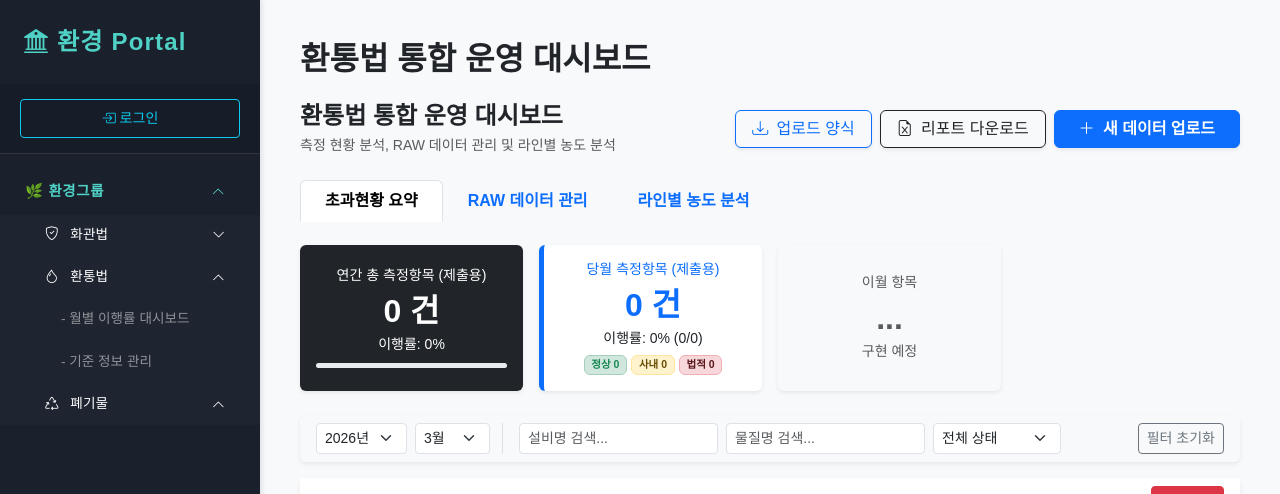
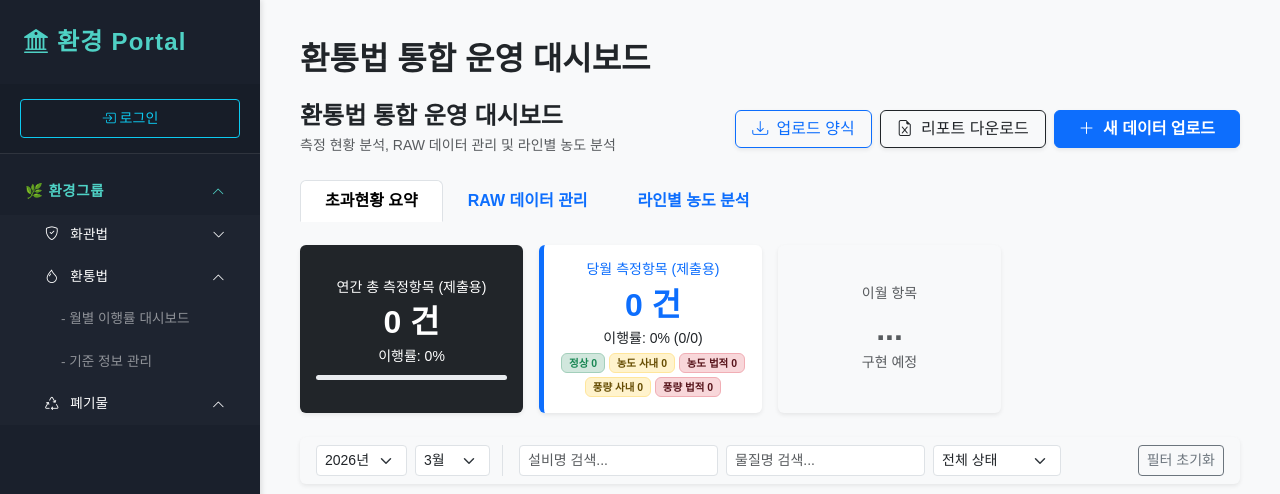
Before and after one commit to jundol-son/environmental-portal, a Django app: page /integrated/ in a window 1280 px wide. Shown: the top 494 px of the page. Run offline with Django 5.2, Linux system fonts and the light colour scheme; data that the repository does not hold is empty.

Commit message:
차트, 카드 수정

```diff
--- a/chemicals/apps.py
+++ b/chemicals/apps.py
@@ -35,7 +35,7 @@ class ChemicalsConfig(AppConfig):
         scheduler.add_job(
                     scheduled_task,
                     'interval',
-                    hours=1,
+                    hours=500,
                     id='nics_crawl_job',
                     replace_existing=True # 중복 실행 방지
                 )
--- a/integrated/templates/integrated/dashboard.html
+++ b/integrated/templates/integrated/dashboard.html
@@ -43,10 +43,12 @@
                         <h6 class="text-primary small mb-2">당월 측정항목 (제출용)</h6>
                         <h2 class="fw-bold text-primary mb-1">{{ due_this_month.total }} 건</h2>
                         <div class="small">이행률: {{ due_this_month.completion_rate }}% ({{ due_this_month.completed }}/{{ due_this_month.total }})</div>
-                        <div class="small mt-1">
+                        <div class="small mt-1 d-flex justify-content-center flex-wrap gap-1">
                             <span class="badge bg-success-subtle text-success border border-success-subtle">정상 {{ due_this_month.normal }}</span>
-                            <span class="badge bg-warning-subtle text-warning-emphasis border border-warning-subtle">사내 {{ due_this_month.internal_exceed }}</span>
-                            <span class="badge bg-danger-subtle text-danger-emphasis border border-danger-subtle">법적 {{ due_this_month.legal_exceed }}</span>
+                            <span class="badge bg-warning-subtle text-warning-emphasis border border-warning-subtle" title="농도 사내기준 초과">농도 사내 {{ due_this_month.conc_internal_exceed }}</span>
+                            <span class="badge bg-danger-subtle text-danger-emphasis border border-danger-subtle" title="농도 법적기준 초과">농도 법적 {{ due_this_month.conc_legal_exceed }}</span>
+                            <span class="badge bg-warning-subtle text-warning-emphasis border border-warning-subtle" title="풍량 사내기준 초과(90% 근접)">풍량 사내 {{ due_this_month.af_internal_exceed }}</span>
+                            <span class="badge bg-danger-subtle text-danger-emphasis border border-danger-subtle" title="풍량 법적기준 초과(용량 초과)">풍량 법적 {{ due_this_month.af_legal_exceed }}</span>
                         </div>
                     </div>
                 </div>
@@ -268,44 +270,72 @@
                 <div class="d-flex gap-2 mb-3 border-bottom pb-3">
                     <button class="btn btn-sm btn-outline-primary" onclick="filterDueModal('all')">전체 ({{ due_this_month.total }})</button>
                     <button class="btn btn-sm btn-outline-success" onclick="filterDueModal('정상')">정상 ({{ due_this_month.normal }})</button>
-                    <button class="btn btn-sm btn-outline-warning" onclick="filterDueModal('사내초과')">사내초과 ({{ due_this_month.internal_exceed }})</button>
-                    <button class="btn btn-sm btn-outline-danger" onclick="filterDueModal('법적초과')">법적초과 ({{ due_this_month.legal_exceed }})</button>
+                    <button class="btn btn-sm btn-outline-warning" onclick="filterDueModal('사내초과')">사내초과 ({{ due_this_month.overall_internal_exceed|default:0 }})</button>
+                    <button class="btn btn-sm btn-outline-danger" onclick="filterDueModal('법적초과')">법적초과 ({{ due_this_month.overall_legal_exceed|default:0 }})</button>
                     <button class="btn btn-sm btn-outline-dark" onclick="filterDueModal('미측정')">미측정 ({{ due_this_month.missing_count }})</button>
                 </div>
                 <div class="table-responsive" style="max-height: 60vh;">
                     <table class="table table-sm table-hover mb-0 small align-middle" id="dueMonthTable">
-                        <thead class="table-light">
+                        <thead class="table-light" style="white-space:nowrap">
                             <tr>
-                                <th>시설</th>
-                                <th>물질</th>
-                                <th class="text-center">상태</th>
+                                <th>시설/물질</th>
+                                <th class="text-center">종합상태</th>
+                                <th class="text-center">농도상태</th>
                                 <th class="text-end">농도</th>
-                                <th class="text-center">기준 (사내/법적)</th>
+                                <th class="text-center">농도기준(사내/법적)</th>
+                                <th class="text-center">풍량상태</th>
+                                <th class="text-end">풍량(m³/min)</th>
+                                <th class="text-center">풍량기준(90%/100%)</th>
                                 <th class="text-center">측정일</th>
                             </tr>
                         </thead>
                         <tbody>
                             {% for item in due_this_month.completed_list %}
-                            <tr data-status="{{ item.log.substance_status }}">
-                                <td><div class="fw-bold">{{ item.config.facility.sec }}</div><div class="text-muted small">{{ item.config.facility.facility_no }}</div></td>
-                                <td>{{ item.config.substance.name }}</td>
+                                {% define '정상' as overall_status %}
+                                {% if item.log.substance_status == '법적초과' or item.log.airflow_status == '법적초과' %}
+                                    {% define '법적초과' as overall_status %}
+                                {% elif item.log.substance_status == '사내초과' or item.log.airflow_status == '사내초과' %}
+                                    {% define '사내초과' as overall_status %}
+                                {% endif %}
+                            <tr data-status="{{ overall_status }}">
+                                <td><div class="fw-bold">{{ item.config.facility.sec }}</div><div class="text-muted small">{{ item.config.substance.name }}</div></td>
                                 <td class="text-center">
-                                    {% if item.log.substance_status == '법적초과' %}<span class="badge bg-danger">법적초과</span>
-                                    {% elif item.log.substance_status == '사내초과' %}<span class="badge bg-warning text-dark">사내초과</span>
+                                    {% if overall_status == '법적초과' %}<span class="badge bg-danger">법적초과</span>
+                                    {% elif overall_status == '사내초과' %}<span class="badge bg-warning text-dark">사내초과</span>
                                     {% else %}<span class="badge bg-success">정상</span>{% endif %}
+                                </td>
+                                <td class="text-center">
+                                    {% if item.log.substance_status == '법적초과' %}<span class="badge bg-danger-subtle text-danger-emphasis border border-danger-subtle">법적</span>
+                                    {% elif item.log.substance_status == '사내초과' %}<span class="badge bg-warning-subtle text-warning-emphasis border border-warning-subtle">사내</span>
+                                    {% else %}<span class="badge bg-success-subtle text-success border border-success-subtle">정상</span>{% endif %}
                                 </td>
                                 <td class="text-end fw-bold">{{ item.log.value }}</td>
                                 <td class="text-center">{{ item.config.substance.val1|default:"-" }} / {{ item.config.substance.val2|default:"-" }}</td>
+                                <td class="text-center">
+                                    {% if item.log.airflow_status == '법적초과' %}<span class="badge bg-danger-subtle text-danger-emphasis border border-danger-subtle">초과</span>
+                                    {% elif item.log.airflow_status == '사내초과' %}<span class="badge bg-warning-subtle text-warning-emphasis border border-warning-subtle">근접</span>
+                                    {% else %}<span class="badge bg-success-subtle text-success border border-success-subtle">정상</span>{% endif %}
+                                </td>
+                                <td class="text-end fw-bold">{{ item.log.air_flow|default:"0" }}</td>
+                                <td class="text-center">
+                                    {% with ncmm=item.config.facility.capacity_ncmm|default:0 acmm=item.config.facility.capacity_acmm|default:0 %}
+                                        {% if ncmm > acmm %}{% define ncmm as capacity %}{% else %}{% define acmm as capacity %}{% endif %}
+                                        {{ capacity|multiply:0.9|floatformat:1 }} / {{ capacity|floatformat:1 }}
+                                    {% endwith %}
+                                </td>
                                 <td class="text-center">{{ item.log.date|date:"Y-m-d" }}</td>
                             </tr>
                             {% endfor %}
                             {% for item in due_this_month.missing_list %}
                             <tr data-status="미측정">
-                                <td><div class="fw-bold">{{ item.config.facility.sec }}</div><div class="text-muted small">{{ item.config.facility.facility_no }}</div></td>
-                                <td>{{ item.config.substance.name }}</td>
+                                <td><div class="fw-bold">{{ item.config.facility.sec }}</div><div class="text-muted small">{{ item.config.substance.name }}</div></td>
                                 <td class="text-center"><span class="badge bg-dark">미측정</span></td>
+                                <td class="text-center">-</td>
                                 <td class="text-end">-</td>
                                 <td class="text-center">{{ item.config.substance.val1|default:"-" }} / {{ item.config.substance.val2|default:"-" }}</td>
+                                <td class="text-center">-</td>
+                                <td class="text-end">-</td>
+                                <td class="text-center">-</td>
                                 <td class="text-center">-</td>
                             </tr>
                             {% endfor %}
@@ -342,19 +372,15 @@
 
     // Chart 렌더링 및 탭/필터 상태 관리
     document.addEventListener('DOMContentLoaded', function() {
-        // Chart 렌더링
+        // Chart 렌더링 (물질별 그룹핑)
         {% for line_name, data in chart_data.items %}
         const ctx{{ forloop.counter }} = document.getElementById('chart-{{ forloop.counter }}').getContext('2d');
-        if (ctx{{ forloop.counter }}) {
+        if (ctx{{ forloop.counter }} && {{ data.datasets|safe }}.length > 0) {
             new Chart(ctx{{ forloop.counter }}, {
-                type: 'scatter',
+                type: 'line', // 기본 타입. 각 데이터셋에서 scatter/line으로 오버라이드
                 data: {
                     labels: {{ data.labels|safe }},
-                    datasets: [
-                        { label: '측정 농도', data: {{ data.values_scatter|safe }}, backgroundColor: '#0d6efd', pointRadius: 6 },
-                        { label: '법적 기준', data: {{ data.legal_line|safe }}, borderColor: '#dc3545', borderWidth: 2, borderDash: [5, 5], type: 'line', pointRadius: 0, fill: false },
-                        { label: '사내 기준', data: {{ data.internal_line|safe }}, borderColor: '#ffc107', borderWidth: 2, type: 'line', pointRadius: 0, fill: false }
-                    ]
+                    datasets: {{ data.datasets|safe }}
                 },
                 options: {
                     responsive: true,
@@ -363,7 +389,15 @@
                         x: { type: 'category', labels: {{ data.labels|safe }}, grid: { display: false } },
                         y: { beginAtZero: true, grid: { color: '#f0f0f0' } }
                     },
-                    plugins: { legend: { position: 'top', labels: { boxWidth: 12, font: { size: 11 } } } }
+                    plugins: {
+                        legend: { position: 'top', labels: { boxWidth: 12, font: { size: 11 } } },
+                        tooltip: { mode: 'index', intersect: false }
+                    },
+                    interaction: {
+                        mode: 'nearest',
+                        axis: 'x',
+                        intersect: false
+                    }
                 }
             });
         }
--- a/integrated/views.py
+++ b/integrated/views.py
@@ -64,9 +64,11 @@ def dashboard_page(request):
 
     annual_completion_rate = round((annual_completed_count / annual_total_required * 100), 1) if annual_total_required > 0 else 0
 
-    # 3. 당월 측정 현황 계산 (법적, 제출용 기준)
+    # 3. 당월 측정 현황 계산 (법적, 제출용 기준) + 풍량 상태 추가
     due_this_month = {
-        'total': 0, 'completed': 0, 'normal': 0, 'internal_exceed': 0, 'legal_exceed': 0,
+        'total': 0, 'completed': 0, 'normal': 0,
+        'conc_internal_exceed': 0, 'conc_legal_exceed': 0,
+        'af_internal_exceed': 0, 'af_legal_exceed': 0,
         'missing_list': [], 'completed_list': []
     }
 
@@ -88,10 +90,23 @@ def dashboard_page(request):
 
             if log:
                 due_this_month['completed'] += 1
-                status = log.substance_status
-                if status == '정상': due_this_month['normal'] += 1
-                elif status == '사내초과': due_this_month['internal_exceed'] += 1
-                elif status == '법적초과': due_this_month['legal_exceed'] += 1
+
+                # 농도 상태 집계
+                if log.substance_status == '사내초과':
+                    due_this_month['conc_internal_exceed'] += 1
+                elif log.substance_status == '법적초과':
+                    due_this_month['conc_legal_exceed'] += 1
+
+                # 풍량 상태 집계
+                if log.airflow_status == '사내초과':
+                    due_this_month['af_internal_exceed'] += 1
+                elif log.airflow_status == '법적초과':
+                    due_this_month['af_legal_exceed'] += 1
+
+                # 둘 다 정상일 때만 정상으로 집계
+                if log.substance_status == '정상' and log.airflow_status == '정상':
+                    due_this_month['normal'] += 1
+
                 due_this_month['completed_list'].append({'config': config, 'log': log})
             else:
                 due_this_month['missing_list'].append({'config': config})
@@ -118,22 +133,100 @@ def dashboard_page(request):
 
     due_this_month['missing_count'] = len(due_this_month['missing_list'])
     due_this_month['completion_rate'] = round((due_this_month['completed'] / due_this_month['total'] * 100), 1) if due_this_month['total'] > 0 else 0
+    due_this_month['conc_total_exceed'] = due_this_month['conc_internal_exceed'] + due_this_month['conc_legal_exceed']
+    due_this_month['af_total_exceed'] = due_this_month['af_internal_exceed'] + due_this_month['af_legal_exceed']
 
-    # 4. 차트 데이터 가공
+    # 모달 필터용 전체 초과 건수 계산 (중복제거)
+    overall_internal_exceed = 0
+    overall_legal_exceed = 0
+    for item in due_this_month['completed_list']:
+        log = item['log']
+        is_legal_exceed = log.substance_status == '법적초과' or log.airflow_status == '법적초과'
+        is_internal_exceed = log.substance_status == '사내초과' or log.airflow_status == '사내초과'
+
+        if is_legal_exceed:
+            overall_legal_exceed += 1
+        elif is_internal_exceed:
+            overall_internal_exceed += 1
+
+    due_this_month['overall_internal_exceed'] = overall_internal_exceed
+    due_this_month['overall_legal_exceed'] = overall_legal_exceed
+
+    # 4. 차트 데이터 가공 (물질별 그룹핑 및 스타일링)
     chart_qs = logs_qs
     if selected_substances:
         chart_qs = chart_qs.filter(Q(substance__name__in=selected_substances) | Q(raw_substance_name__in=selected_substances))
+
     chart_data = {}
     lines = chart_qs.values_list('facility__line', flat=True).distinct()
+
+    # 물질별 색상 팔레트
+    colors = ['#0d6efd', '#198754', '#6f42c1', '#fd7e14', '#20c997', '#d63384', '#ffc107', '#dc3545']
+    color_map = {sub_name: colors[i % len(colors)] for i, sub_name in enumerate(selected_substances)}
+
     for line in lines:
         line_name = line if line else "라인 미지정"
         line_logs = chart_qs.filter(facility__line=line).order_by('facility__sec')
+
         if line_logs.exists():
+            # 해당 라인의 모든 설비(SEC)를 X축 레이블로 사용
+            all_labels = sorted(list(line_logs.values_list('facility__sec', flat=True).distinct()))
+            datasets = []
+
+            for sub_name in selected_substances:
+                sub_logs = line_logs.filter(Q(substance__name=sub_name) | Q(raw_substance_name=sub_name))
+                if not sub_logs.exists():
+                    continue
+
+                color = color_map.get(sub_name, '#6c757d') # color_map에 없는 경우 기본값
+
+                # 물질의 기준값을 찾기 위해 대표 로그 하나를 선택
+                rep_log = sub_logs.filter(substance__isnull=False).first()
+                if not rep_log: continue
+
+                val1 = rep_log.substance.val1
+                val2 = rep_log.substance.val2
+
+                # 1. 측정값 (점 형태)
+                datasets.append({
+                    'label': f'{sub_name} 측정값',
+                    'data': [{'x': log.facility.sec, 'y': log.value} for log in sub_logs],
+                    'backgroundColor': color,
+                    'type': 'scatter',
+                    'pointRadius': 6,
+                    'order': 0 # 선보다 위에 표시
+                })
+
+                # 2. 사내기준 (점선)
+                if val1 is not None:
+                    datasets.append({
+                        'label': f'{sub_name} 사내기준',
+                        'data': [{'x': label, 'y': val1} for label in all_labels],
+                        'borderColor': color,
+                        'borderWidth': 2,
+                        'type': 'line',
+                        'borderDash': [5, 5],
+                        'pointRadius': 0,
+                        'fill': False,
+                        'order': 1
+                    })
+
+                # 3. 법적기준 (실선)
+                if val2 is not None:
+                    datasets.append({
+                        'label': f'{sub_name} 법적기준',
+                        'data': [{'x': label, 'y': val2} for label in all_labels],
+                        'borderColor': color,
+                        'borderWidth': 2.5,
+                        'type': 'line',
+                        'pointRadius': 0,
+                        'fill': False,
+                        'order': 2
+                    })
+
             chart_data[line_name] = {
-                'labels': [log.facility.sec for log in line_logs],
-                'values_scatter': [{'x': log.facility.sec, 'y': log.value} for log in line_logs],
-                'legal_line': [{'x': log.facility.sec, 'y': log.substance.val2 if log.substance else 0} for log in line_logs],
-                'internal_line': [{'x': log.facility.sec, 'y': log.substance.val1 if log.substance else 0} for log in line_logs],
+                'labels': all_labels,
+                'datasets': json.dumps(datasets)
             }
 
     # 5. 레거시 통계 (UI에서 제거되어 계산 불필요)
```
